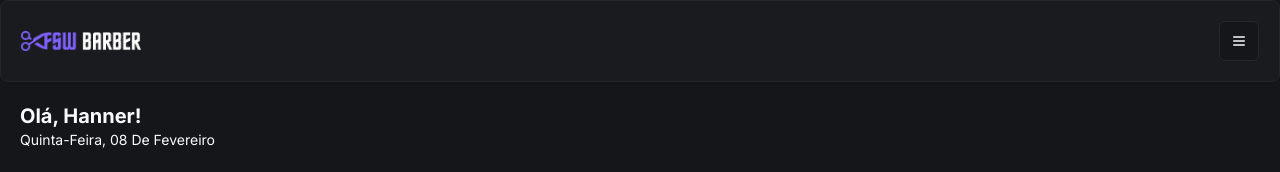
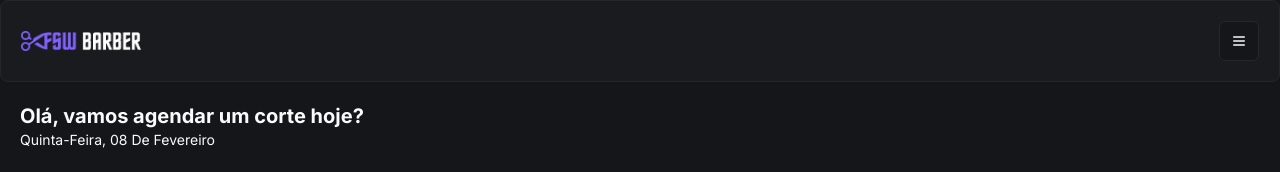
Before and after one commit to hannermoraes/react-barbershop, a Next.js app: page / in a window 1280 px wide. Shown: the top 172 px of the page. Built offline with nearby package versions, Linux system fonts and the light colour scheme; no server answers; the database is empty.

Commit message:
feat: add user name home page

```diff
--- a/app/(home)/page.tsx
+++ b/app/(home)/page.tsx
@@ -32,7 +32,9 @@
       <Header />
 
       <div className="px-5 pt-5">
-        <h2 className="text-xl font-bold">Olá, Hanner!</h2>
+        <h2 className="text-xl font-bold">
+          {session?.user ? `Olá, ${session?.user?.name?.split(" ")[0]}!` : 'Olá, vamos agendar um corte hoje?'}
+        </h2>
         <p className="capitalize text-sm">
           {format(new Date(), "EEEE',' dd 'de' MMMM", {
             locale: ptBR,
```
